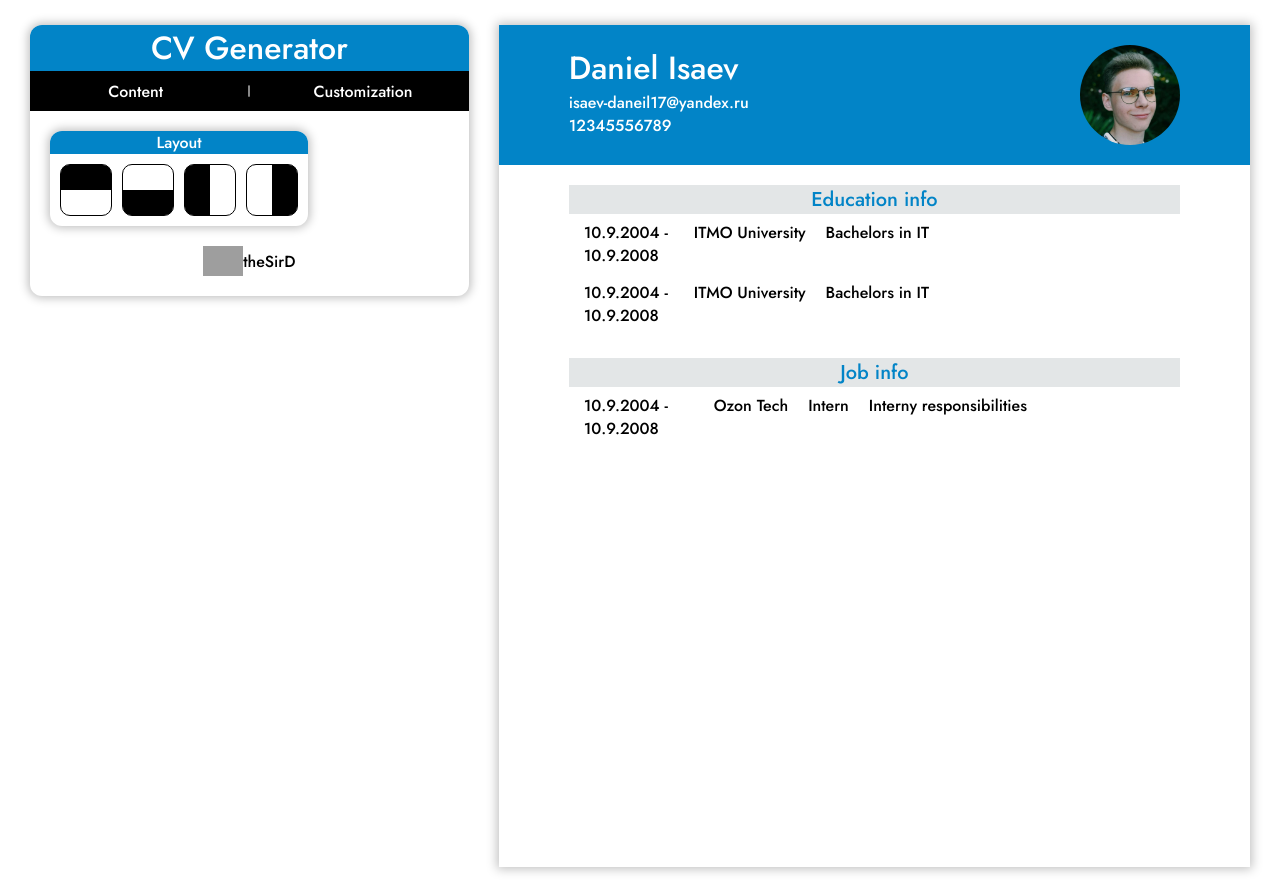
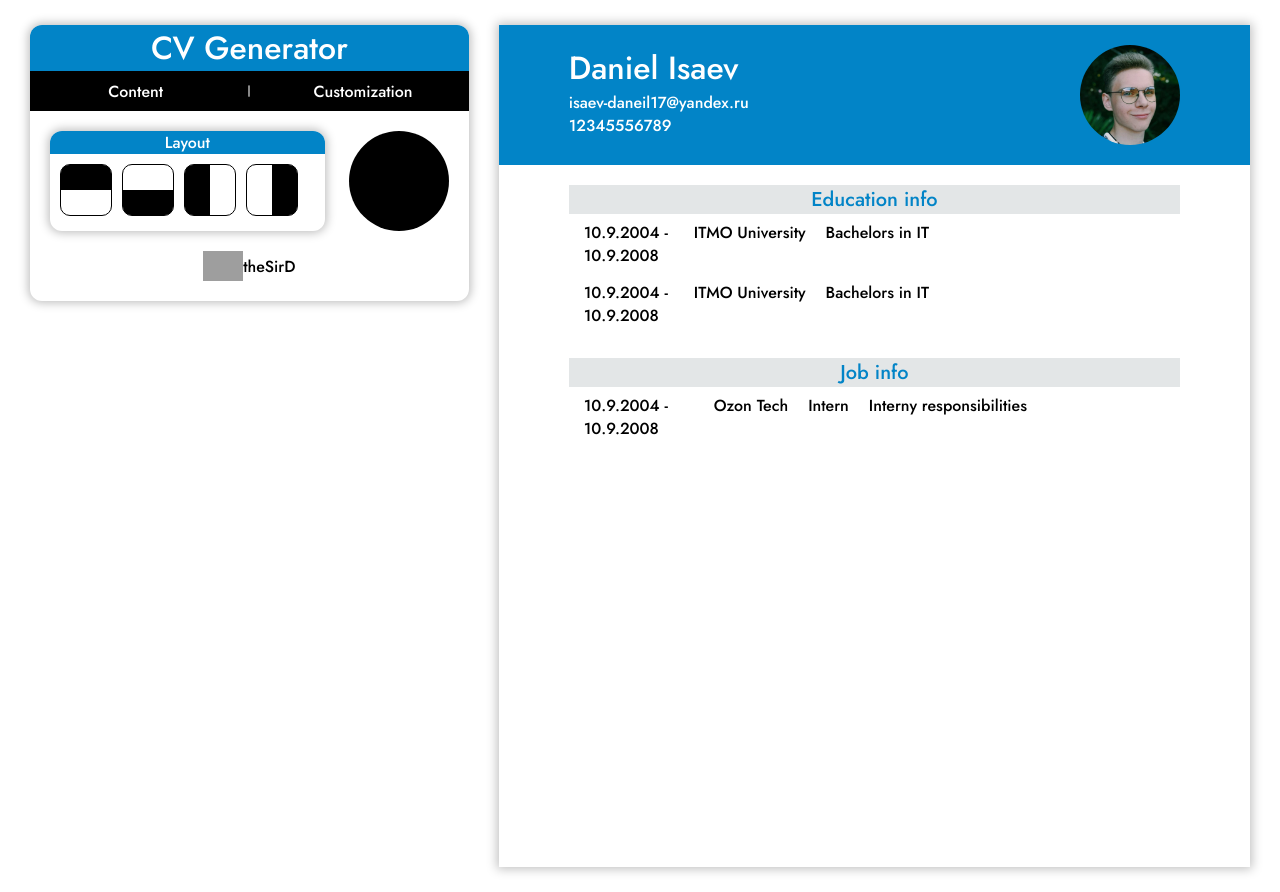
Before and after one commit to theSirD/CV-generator-react, a React (Vite) app: page / in a window 1280 px wide. Built offline with nearby package versions, Linux system fonts and the light colour scheme; grey boxes are pictures that could not be loaded.

Commit message:
Add color picker to customization screnn

```diff
--- a/src/generator/customizationScreen/ColorSettings.jsx
+++ b/src/generator/customizationScreen/ColorSettings.jsx
@@ -0,0 +1,7 @@
+export default function ColorSettings() {
+  return (
+    <div className="color-settings">
+      <input type="color" id="color-picker" name="color-picker" value="#fff" />
+    </div>
+  );
+}
--- a/src/generator/customizationScreen/CustomizationScreen.jsx
+++ b/src/generator/customizationScreen/CustomizationScreen.jsx
@@ -1,9 +1,11 @@
 import LayoutSettings from "./LayoutSettings";
+import ColorSettings from "./ColorSettings";
 
 export default function CustomizationScreen() {
   return (
     <div className="customization-screen">
       <LayoutSettings />
+      <ColorSettings />
     </div>
   );
 }
--- a/src/index.css
+++ b/src/index.css
@@ -314,7 +314,8 @@ textarea {
 /* Customization screen */
 .customization-screen {
   display: grid;
-  grid-template-columns: 1fr 1fr;
+  grid-template-columns: 1fr 100px;
+  /* grid-template-rows: 100px 100px; */
   /* height: 100%; */
   margin: 20px;
   margin-bottom: 0px;
@@ -387,12 +388,27 @@ textarea {
   border-top-left-radius: 8px;
 }
 
-
 .layout-settings-example-header {
   flex-basis: 50%;
   background-color: black;
 }
 
+
+
+/* Color settings */
+.color-settings {
+  grid-column: 2/-1;
+  aspect-ratio: 1/1;
+  overflow: hidden;
+  border-radius: 100%;
+}
+
+input[type="color"] {
+  width: 100%;
+  height: 100%;
+  background: #ffffff 0% 0% no-repeat padding-box;
+  transform: scale(1.5);
+}
 /* CV */
 .cv-container {
   max-width: 800px;
```
Also changed, not shown: src/generator/customizationScreen/FontSettings.jsx (deleted).
